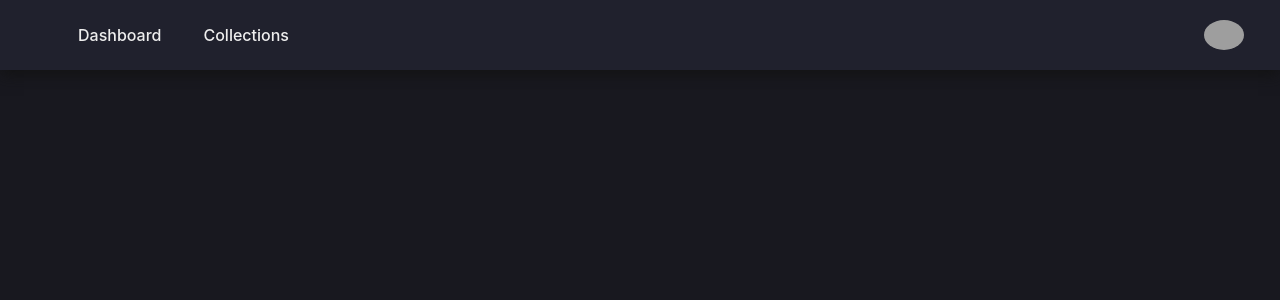
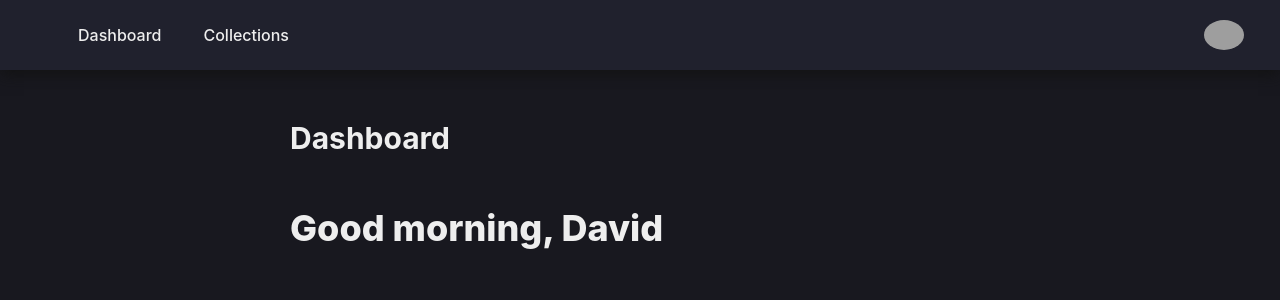
Before and after one commit to CleverProgrammers/redis-todo-frontend, a React (Create React App) app: page / in a window 1280 px wide. Shown: the top 300 px of the page. Built offline with nearby package versions, Linux system fonts and the light colour scheme; grey boxes are pictures that could not be loaded.

Commit message:
✅ ADD: Main & Title

```diff
--- a/src/App.js
+++ b/src/App.js
@@ -5,6 +5,14 @@ function App() {
   return (
     <Wrapper>
       <Header />
+      <Main>
+        <MainContent>
+          <TodoContent>
+            <Title>Dashboard</Title>
+            <Greeting>Good morning, David</Greeting>
+          </TodoContent>
+        </MainContent>
+      </Main>
     </Wrapper>
   )
 }
@@ -17,3 +25,30 @@ const Wrapper = styled.div`
   min-width: 100vw;
   color: #eee;
 `
+const Main = styled.div`
+  display: flex;
+`
+
+const MainContent = styled.div`
+  width: 100vw;
+  display: flex;
+  justify-content: center;
+  transition: 0.3s;
+`
+
+const TodoContent = styled.div`
+  max-width: 700px;
+  width: 100%;
+`
+
+const Title = styled.div`
+  margin: 50px 0;
+  font-size: 30px;
+  font-weight: 700;
+`
+
+const Greeting = styled.div`
+  margin-bottom: 20px;
+  font-size: 36px;
+  font-weight: 800;
+`
```
